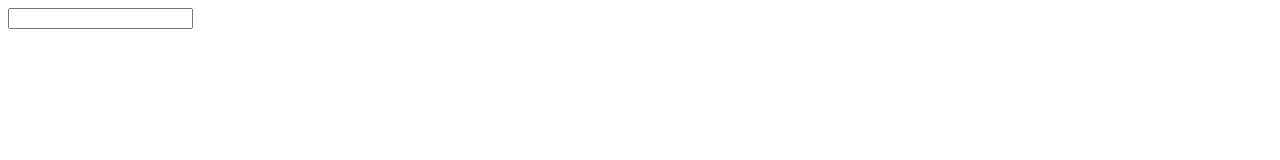
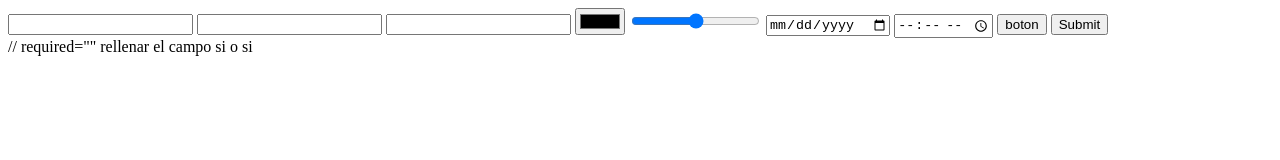
Before and after one commit to victorsama272/HTLM, a plain HTML site: page formulario.html in a window 1280 px wide. Drawn offline with Linux system fonts and the light colour scheme.

Commit message:
actualizado1

```diff
--- a/formulario.html
+++ b/formulario.html
@@ -6,7 +6,18 @@
 </head>
 <body>
 <form>
-    <input type="" name=""
+    <input type="texto" name="nombre">
+	<input type="password" name="hola como estas">
+	<input type="number" name="hola como estas">
+	<input type="color" name="hola como estas">
+	<input type="range" min="10" max="1000" name="hola como estas">
+	<input type="date" name="hola como estas">
+	<input type="time" name="hola como estas">
+	<input type="button" value="boton" name="hola como estas">
+	<input type="submit">
 </form>
+
 </body>
 </html>
+
+// required="" rellenar el campo si o si
```
